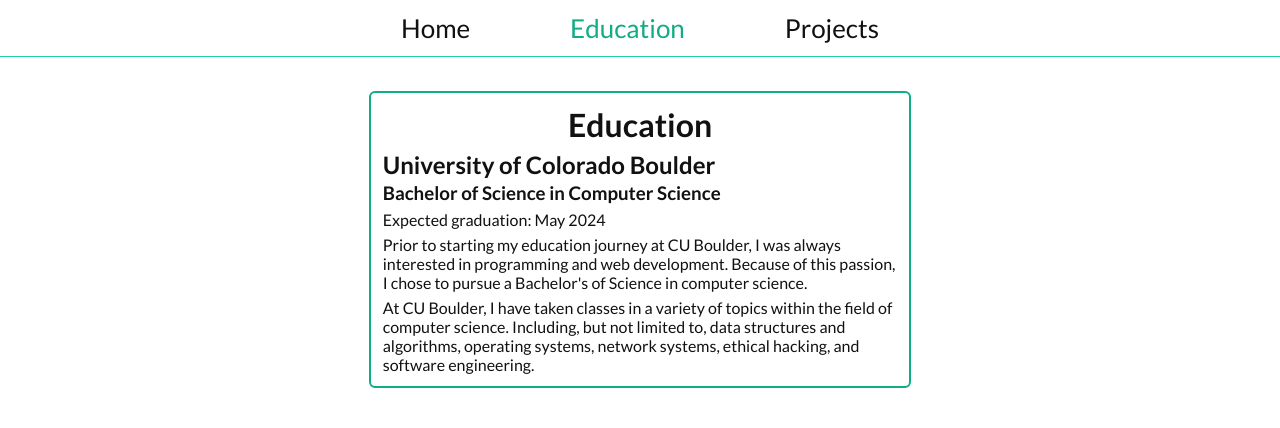
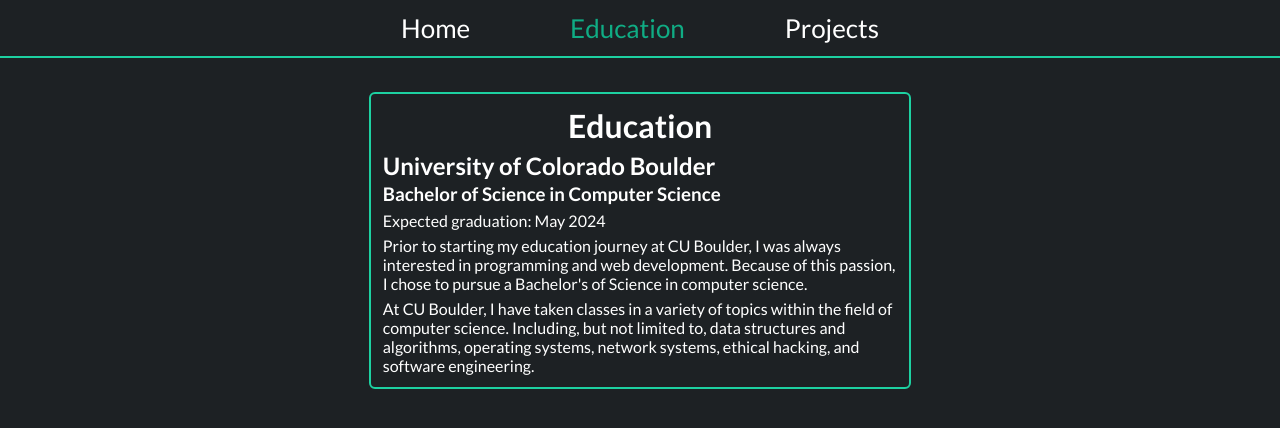
Before and after one commit to tylerhand1/portfolio, a React (Vite) app: page /education in a window 1280 px wide. Shown: the top 428 px of the page. Built offline with nearby package versions, Linux system fonts and the light colour scheme.

Commit message:
Updated color scheme to be more consistent between header and cards

```diff
--- a/src/index.css
+++ b/src/index.css
@@ -88,11 +88,9 @@
   height: 100%;
   width: 100%;
 
-  /* --main-bg-color: #1d2124; */
-  --main-bg-color: #fff;
-  --main-text-color: #111;
-  /* --main-text-color: #fff; */
-  --secondary-text-color: #666;
+  --main-bg-color: #1d2124;
+  --main-text-color: #fff;
+  --secondary-text-color: #eee;
   --main-highlight-color: #10ac84;
   --secondary-highlight-color: #1dd1a1;
 }
@@ -115,7 +113,7 @@
 }
 
 header {
-  border-bottom: 1px solid var(--secondary-highlight-color);
+  border-bottom: 2px solid var(--secondary-highlight-color);
 
   margin-bottom: 36px;
 }
@@ -142,8 +140,12 @@
   padding: 12px 0;
 }
 
+header ul li a:hover {
+  color: var(--secondary-highlight-color);
+}
+
 header ul li.selected a,
-header ul li a:hover {
+header ul li a:focus {
   color: var(--main-highlight-color);
 }
 /* End header and footer styling */
@@ -153,8 +155,6 @@
   color: var(--main-text-color);
 
   width: 67%;
-
-  /* margin-top: 36px; */
 
   flex-direction: column;
   align-items: center;
@@ -171,7 +171,7 @@
 }
 
 .card {
-  outline: 2px solid var(--main-highlight-color);
+  outline: 2px solid var(--secondary-highlight-color);
   border-radius: 4px;
 
   width: 60%;
@@ -183,6 +183,7 @@
   margin-top: 6px;
 }
 /* End general main styling */
+
 /* Projects Page */
 .project-container-root {
   margin-top: -12px;
@@ -202,7 +203,7 @@
 }
 
 .project-card a {
-  outline: 2px solid var(--main-highlight-color);
+  outline: 2px solid var(--main-text-color);
   border-radius: 4px;
   height: 80%;
   flex-direction: column;
@@ -219,6 +220,10 @@
   outline-color: var(--secondary-highlight-color);
 }
 
+.project-card a:focus {
+  outline-color: var(--main-highlight-color)
+}
+
 .project-card h4 {
   text-align: center;
   font-size: 24px;
```
